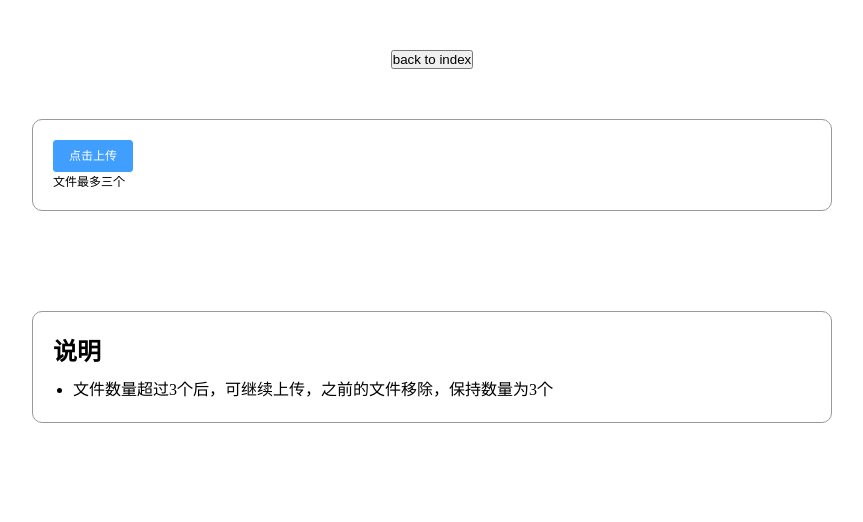
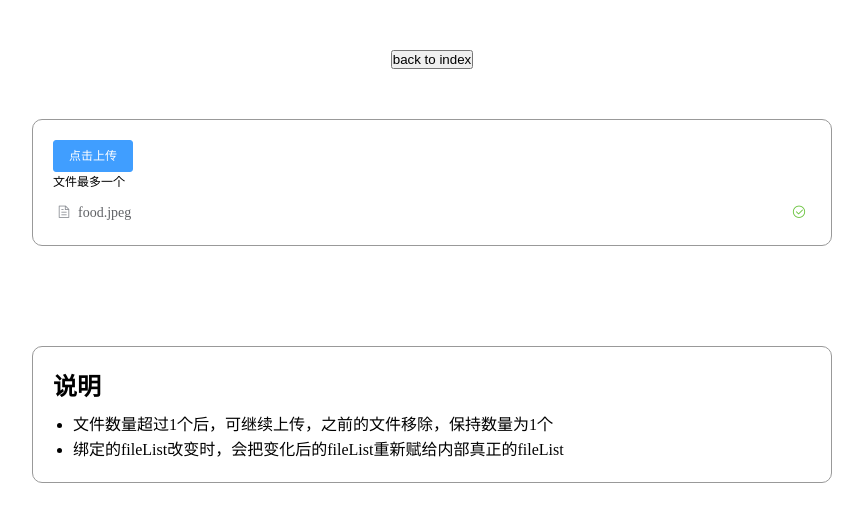
Before and after one commit to Naxisigut/element_layout, a Vue app: page /#/uploader/uploader_use_4 in a window 1280 px wide. Shown: the top 522 px of the page, without its empty margins (208-1071 px from the left). Built offline with nearby package versions, Linux system fonts and the light colour scheme.

Commit message:
feat: 限制文件数量-列表可更新_2

```diff
--- a/src/views/uploader/uploader_use_4.vue
+++ b/src/views/uploader/uploader_use_4.vue
@@ -6,22 +6,24 @@
         action="https://jsonplaceholder.typicode.com/posts/"
         :auto-upload="false"
         :on-change="onChange"
+        :file-list="fileList"
       >
         <el-button size="small" type="primary">点击上传</el-button>
         <template #tip>
-          <div class="upload_tip" >文件最多三个</div>
+          <div class="upload_tip" >文件最多一个</div>
         </template>
       </el-upload>
-      <!-- <input type="file" @change="change"> -->
     </div>
     <div class="h100"></div>
     <div class="container desc">
       <h2>说明</h2>
       <div class="h10"></div>
       <ul class="descList">
-        <li> 文件数量超过3个后，可继续上传，之前的文件移除，保持数量为3个 </li>
+        <li> 文件数量超过1个后，可继续上传，之前的文件移除，保持数量为1个 </li>
+        <li> 绑定的fileList改变时，会把变化后的fileList重新赋给内部真正的fileList </li>
       </ul>
     </div>
+
   </div>
 </template>
 
@@ -29,6 +31,7 @@
 export default {
   data() {
     return {
+      fileList: [{name: 'food.jpeg', url: 'https://fuss10.elemecdn.com/3/63/4e7f3a15429bfda99bce42a18cdd1jpeg.jpeg?imageMogr2/thumbnail/360x360/format/webp/quality/100'}]
     };
   },
   methods: {
@@ -36,9 +39,10 @@ export default {
      * 文件列表的添加/移除
      */
     onChange(file, fileList) {
-      console.log("fileList =", fileList)
-      if(fileList.length > 3) fileList = fileList.slice(-3)
-    },
+      if(fileList.length > 1) {
+        this.fileList = fileList.slice(-1) // 这里把包含真实fileList最后一个file的数组赋给this.fileList，更新fileList
+      }
+    }
   },
 };
 </script>
```
